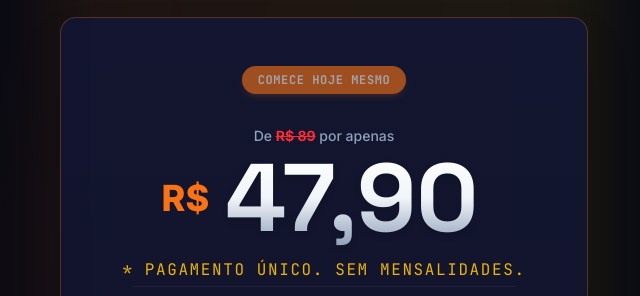
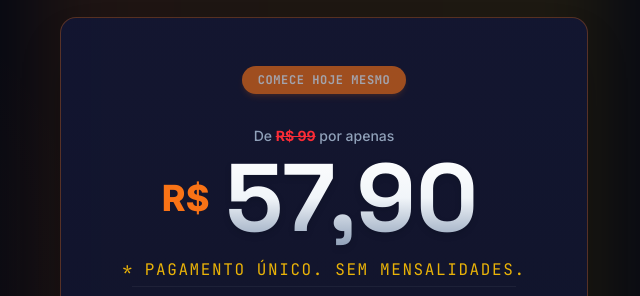
Before and after one commit to carol19oliveira-cell/Biblioteca-do-Baixista-, a React (Vite) app: page / in a window 1280 px wide. Shown: the part 3980-4276 px from the top of the page, without its empty margins (316-956 px from the left). Built offline with nearby package versions, Linux system fonts and the light colour scheme.

Commit message:
feat: update product pricing to R$ 57,90
Adjust the promotional pricing display and checkout state to reflect the new price point of R$ 57,90.

```diff
--- a/src/App.tsx
+++ b/src/App.tsx
@@ -397,12 +397,12 @@ export default function App() {
 
             <div className="space-y-1">
               <p className="text-slate-400 text-sm font-medium">
-                De <span className="line-through text-red-500 font-bold">R$ 89</span> por apenas
+                De <span className="line-through text-red-500 font-bold">R$ 99</span> por apenas
               </p>
               <div className="flex items-center justify-center gap-2">
                 <span className="text-3xl md:text-4xl font-extrabold text-brand-orange">R$</span>
                 <span className="text-7xl md:text-8xl font-black font-display text-transparent bg-clip-text bg-gradient-to-b from-white via-slate-100 to-slate-400 leading-none drop-shadow-md px-2">
-                  47,90
+                  57,90
                 </span>
               </div>
               <p className="text-2xs font-mono text-brand-amber uppercase tracking-widest pt-2">
@@ -491,7 +491,7 @@ export default function App() {
       <CheckoutModal
         isOpen={isCheckoutOpen}
         onClose={() => setIsCheckoutOpen(false)}
-        price={47.9}
+        price={57.9}
       />
     </div>
   );
```
